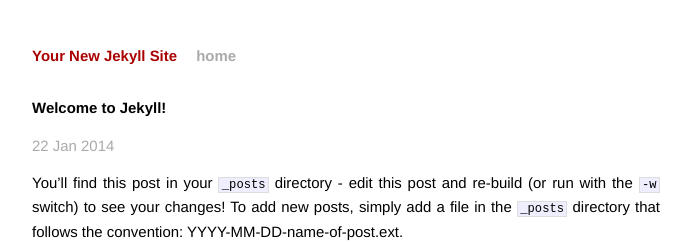
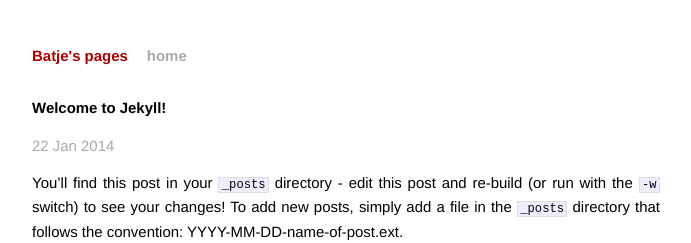
Before and after one commit to batje/batje, a Jekyll site: the page built from _posts/2014-01-22-welcome-to-jekyll.markdown, in a window 1280 px wide. Shown: the top 243 px of the page, without its empty margins (294-985 px from the left). Built offline with Jekyll 4.4.1, drawn with Linux system fonts in a browser that asks for light colours.

Commit message:
more updates

```diff
--- a/_config.yml
+++ b/_config.yml
@@ -1,4 +1,4 @@
-name: Your New Jekyll Site
-pygments: true
+name: Batje's pages
+highlighter: rouge
 
 theme: jekyll-theme-architect
```
